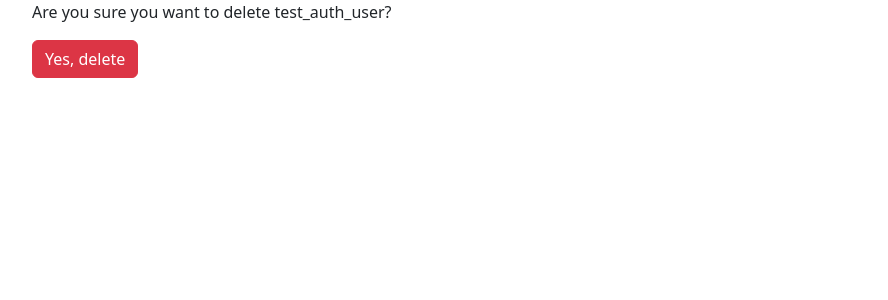
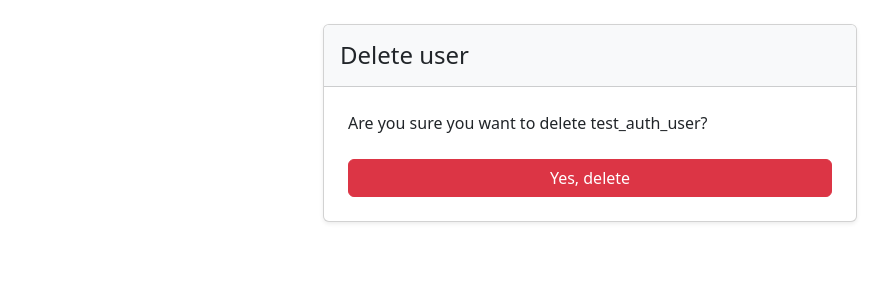
Before and after one commit to greenkerokero/python-project-52, a Django app: page /en/users/10001/delete/ in a window 1280 px wide. Shown: the part 58-358 px from the top of the page, without its empty margins (50-938 px from the left). Run offline with Django 5.2, Linux system fonts and the light colour scheme; a user stored in the database is signed in; data comes from the database, SQL or seed files in the repository; some libraries are stand-ins or nearby versions.

Commit message:
Create delete form loyaut

```diff
--- /dev/null
+++ b/task_manager/templates/layouts/form_delete.html
@@ -0,0 +1,26 @@
+{% extends "layouts/base.html" %}
+{% load i18n %}
+{% load django_bootstrap5 %}
+
+{% block content %}
+<div class="container mt-4">
+  <div class="row justify-content-center">
+    <div class="col-md-6">
+      <div class="card shadow-sm">
+        <div class="card-header bg-light py-3">
+          <h1 class="h4 mb-0">{% block form_title %}{% endblock %}</h1>
+        </div>
+        <div class="card-body p-4">
+          <p>{% translate "Are you sure you want to delete" %} {{ object }}?</p>
+          <form method="post">
+            {% csrf_token %}
+            <div class="d-grid mt-4">
+              <input class="btn btn-danger" type="submit" value="{% translate 'Yes, delete' %}">
+            </div>
+          </form>
+        </div>
+      </div>
+    </div>
+  </div>
+</div>
+{% endblock %}
--- a/task_manager/users/templates/users/delete.html
+++ b/task_manager/users/templates/users/delete.html
@@ -1,10 +1,6 @@
-{% extends 'layouts/base.html' %}
+{% extends 'layouts/form_delete.html' %}
 {% load i18n %}
 
-{% block content %}
-<p>{% translate "Are you sure you want to delete" %} {{ object }}?</p>
-<form method="post">
-  {% csrf_token %}
-  <input class="btn btn-danger" type="submit" value="{% translate 'Yes, delete' %}">
-</form>
+{% block form_title %}
+{% translate "Delete user" %}
 {% endblock %}
```
Also changed, not shown: task_manager/statuses/templates/statuses/delete.html (+3 -7 lines).
